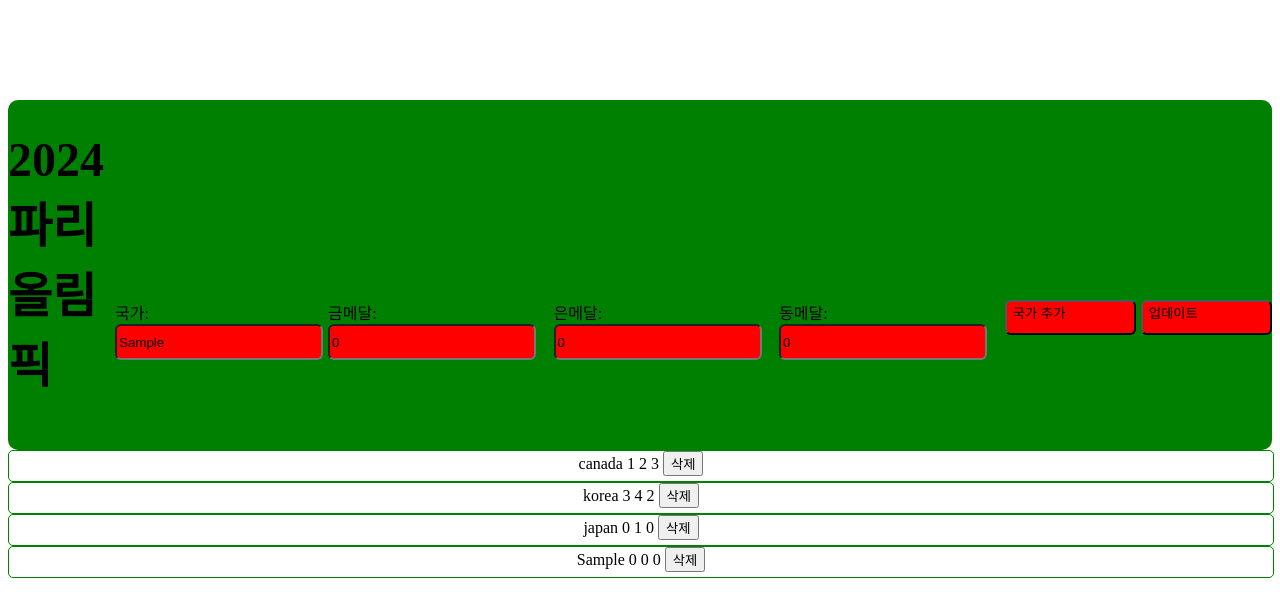
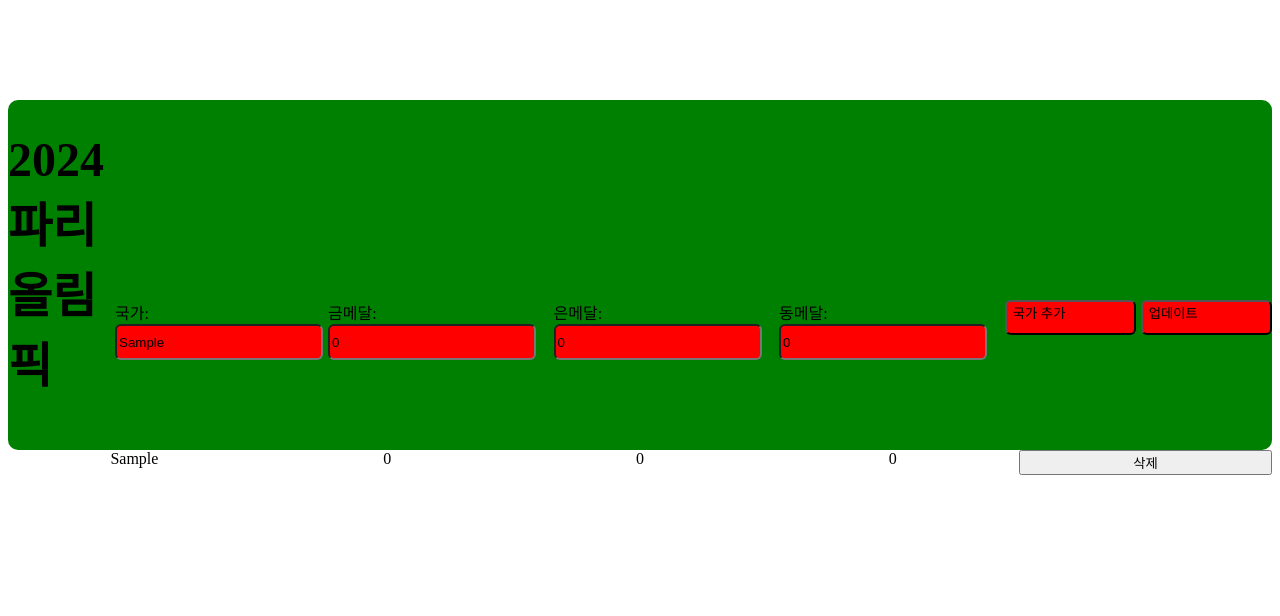
Before and after one commit to smileeeeely/Olympic-Medal-Tracker, a React (Vite) app in the folder medal-Tracker/: page / in a window 1280 px wide. Both pictures are taken after typing "Sample" into the empty fields and a click on the button "국가 추가". Shown: the top 616 px of the page. Built offline with nearby package versions, Linux system fonts and the light colour scheme.

Commit message:
update: sort countries by goldMedal

```diff
--- a/medal-Tracker/src/App.css
+++ b/medal-Tracker/src/App.css
@@ -44,10 +44,8 @@
 }
 
 .country-list-style {
-  width: 100%;
-  height: 30px;
-  border: 1px solid green;
+  display: grid;
+  grid-template-columns: repeat(5, 6fr);
   justify-Content: center;
   text-align: center;
-  border-radius: 5px;
 };
--- a/medal-Tracker/src/App.jsx
+++ b/medal-Tracker/src/App.jsx
@@ -7,38 +7,16 @@ const App = () => {
   const [goldMedal, setGoldMedal] = useState(0);
   const [silverMedal, setSilverMedal] = useState(0);
   const [bronzeMedal, setBronzeMedal] = useState(0);
+  const [countries, setCountries] = useState([]);
 
-  const [countries, setCountries] = useState([
-    {
-      id: new Date().getTime(),
-      countryName: "canada",
-      goldMedal: 1,
-      silverMedal: 2,
-      bronzeMedal: 3,
-    },
-    {
-      id: new Date().getTime() + 1,
-      countryName: "korea",
-      goldMedal: 3,
-      silverMedal: 4,
-      bronzeMedal: 2,
-    },
-    {
-      id: new Date().getTime() + 2,
-      countryName: "japan",
-      goldMedal: 0,
-      silverMedal: 1,
-      bronzeMedal: 0,
-    },
-  ]);
-
+/** 새로운 국가 추가 */
   const addNewCountry = (e) => {
     e.preventDefault();
     if (!countryName) return alert("국가를 입력해주세요.");
     const res = countries.filter((it) => it.countryName.includes(countryName));
-    if (res[0]) {
-      return alert("이미 등록된 국가입니다.");
-    }
+    if (res[0]) return alert("이미 등록된 국가입니다.");
+    if (goldMedal < 0 || silverMedal < 0 || bronzeMedal < 0)
+      return alert("메달은 0개 이상부터 등록할 수 있습니다.");
 
     const newCountry = {
       id: new Date().getTime(),
@@ -52,29 +30,40 @@ const App = () => {
     console.log("addNewCountry => ", newCountry);
   };
 
+  /** 국가 업데이트 */
   const updateCountry = (e) => {
     e.preventDefault();
     if (!countryName) return alert("국가를 입력해주세요.");
+    const res = countries.filter((it) => it.countryName.includes(countryName));
+    if (!res[0]) return alert("등록되지 않은 국가입니다.");
+    if (goldMedal < 0 || silverMedal < 0 || bronzeMedal < 0)
+      return alert("메달은 0개 이상부터 등록할 수 있습니다.");
 
-    const newCountry = {
+    const updatedCountries = countries.map((country) => {
+      if (country.countryName === countryName) {
+        return {
           id: new Date().getTime(),
           countryName: countryName,
           goldMedal: goldMedal,
           silverMedal: silverMedal,
           bronzeMedal: bronzeMedal,
         };
-    setCountries([...countries, newCountry]);
+      } else {
+        return country;
+      }
+    });
+    setCountries(updatedCountries);
     setCountryName("");
-    console.log("updateCountry => ", newCountry);
   };
 
+  /** 국가 삭제 */
   const deleteCountry = (countryName) => {
-    const filteredCountries = countries.filter((country) => country.countryName !== countryName);
-    console.log(filteredCountries);
-    {/* setContries([...contries, filteredContries]); */}
+    const filteredCountries = countries.filter(
+      (country) => country.countryName !== countryName
+    );
     setCountries(filteredCountries);
     console.log("filtedredCountries => ", filteredCountries);
-  }
+  };
 
   return (
     // 여기는 html!
@@ -129,7 +118,12 @@ const App = () => {
           <button className="button" id="add_button">
             국가 추가
           </button>
-          <button type="button" onClick={updateCountry} className="button" id="update_button">
+          <button
+            type="button"
+            onClick={updateCountry}
+            className="button"
+            id="update_button"
+          >
             업데이트
           </button>
         </form>
@@ -137,8 +131,16 @@ const App = () => {
 
       {/* 리스트 렌더링 */}
       <div>
-        {countries.map(function (countriesData) {
-          return <CountryList key={countriesData.id} countriesData={countriesData} deleteCountry={deleteCountry} />;
+        {countries
+          .sort((a, b) => { return b.goldMedal - a.goldMedal; })
+          .map(function (inputData) {
+            return (
+              <RenderCountryList
+                inputData={inputData}
+                deleteCountry={deleteCountry}
+                countries={countries}
+              />
+            );
           })}
       </div>
     </>
@@ -147,11 +149,20 @@ const App = () => {
 
 export default App;
 
-const CountryList = ({ countriesData, deleteCountry }) => {
+/** 국가 리스트 렌더링 */
+const RenderCountryList = ({ inputData, deleteCountry}) => {
   return (
     <div className="country-list-style">
-      {countriesData.countryName} {countriesData.goldMedal} {countriesData.silverMedal}{" "}
-      {countriesData.bronzeMedal} <button type="button" onClick={() => deleteCountry(countriesData.countryName)}>삭제</button>
+      <div> {inputData.countryName} </div>
+      <div> {inputData.goldMedal}</div>
+      <div>{inputData.silverMedal}</div>
+      <div>{inputData.bronzeMedal}</div>
+      <button
+        type="button"
+        onClick={() => deleteCountry(inputData.countryName)}
+      >
+        삭제
+      </button>
     </div>
   );
 };
```
Lines whose indentation alone changed are shown as unchanged.
